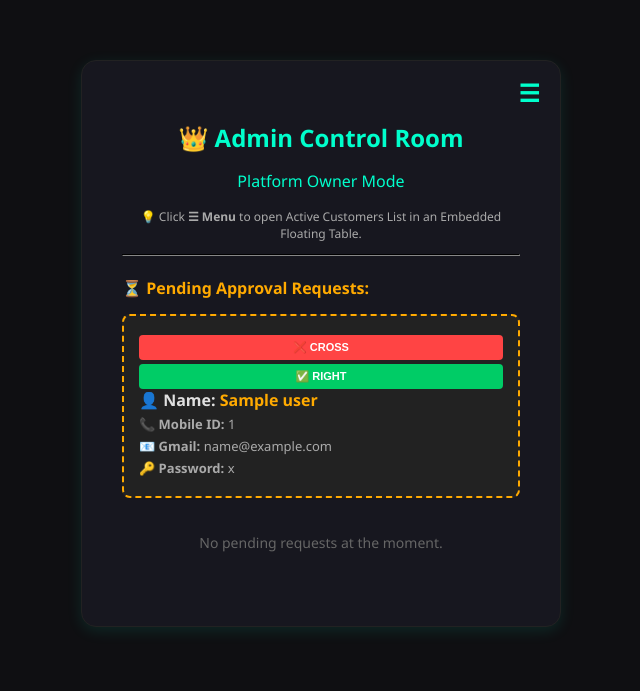
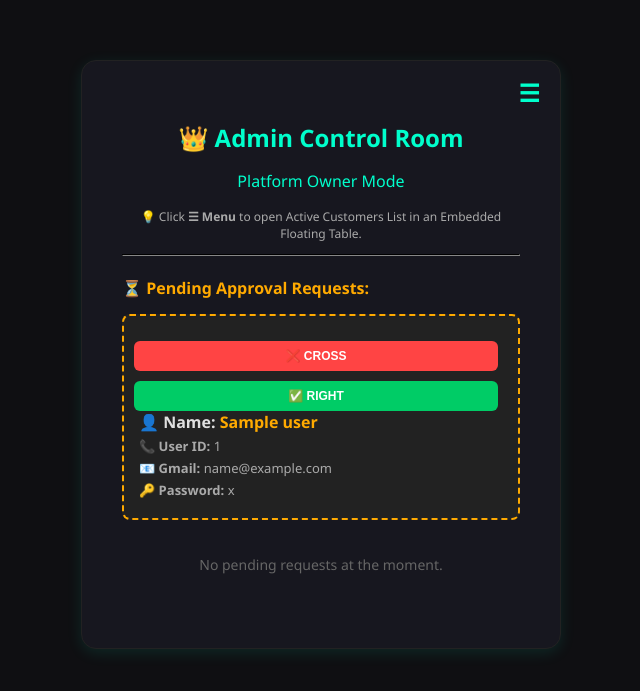
Before and after one commit to mrsuhan34-debug/ss-ai-0.1, a Flask app: page / in a window 1280 px wide. Shown: the top 691 px of the page, without its empty margins (319-959 px from the left). Run offline with Flask 3, Linux system fonts and the light colour scheme; the visitor is signed in with stand-in values (Sample User, id 1); a database or web service that is not in the repository returns one stand-in record (values such as "Sample title").

Commit message:
Update index.html

```diff
--- a/templates/index.html
+++ b/templates/index.html
@@ -35,9 +35,11 @@
         .google-btn:hover { background: #357ae8; box-shadow: 0 0 10px rgba(66,133,244,0.4); }
 
         .client-card { background: #222; padding: 15px; margin: 15px 0; border-radius: 8px; text-align: left; border: 1px solid #333; }
-        .action-btn { padding: 6px 12px; font-size: 11px; font-weight: bold; border: none; border-radius: 4px; cursor: pointer; margin-right: 5px; margin-top: 4px; color: white; }
+        .action-btn { padding: 8px 14px; font-size: 12px; font-weight: bold; border: none; border-radius: 6px; cursor: pointer; margin-right: 5px; color: white; transition: 0.2s; }
         .btn-kick { background: #ff4444; }
+        .btn-kick:hover { background: #cc0000; box-shadow: 0 0 8px rgba(255,68,68,0.3); }
         .btn-block { background: #ffaa00; color: black; }
+        .btn-block:hover { background: #cc8800; box-shadow: 0 0 8px rgba(255,170,0,0.3); }
         .btn-approve { background: #00cc66; color: white; }
         .btn-reject { background: #ff4444; color: white; }
         .info-row { font-size: 13px; color: #aaa; margin: 4px 0; }
@@ -122,10 +124,10 @@
                     {% if not info.is_approved %}
                         {% set has_pending = true %}
                         <div class="client-card" style="border: 2px dashed #ffaa00;">
-                            <button class="action-btn btn-reject" onclick="handleApproval('{{ phone }}', 'reject')">❌ CROSS</button>
-                            <button class="action-btn btn-approve" onclick="handleApproval('{{ phone }}', 'approve')">✅ RIGHT</button>
+                            <button class="action-btn btn-reject" onclick="handleApproval('{{ phone }}', 'reject')" style="float:right;">❌ CROSS</button>
+                            <button class="action-btn btn-approve" onclick="handleApproval('{{ phone }}', 'approve')" style="float:right;">✅ RIGHT</button>
                             <strong>👤 Name: <span style="color: #ffaa00;">{{ info.name }}</span></strong><br>
-                            <div class="info-row">📞 <b>Mobile ID:</b> {{ phone }}</div>
+                            <div class="info-row">📞 <b>User ID:</b> {{ phone }}</div>
                             <div class="info-row">📧 <b>Gmail:</b> {{ info.gmail }}</div>
                             <div class="info-row">🔑 <b>Password:</b> {{ info.password }}</div>
                         </div>
@@ -139,19 +141,19 @@
             <div class="modal-overlay" id="dbModal">
                 <div class="modal-content">
                     <div class="modal-header">
-                        <h3 style="color: #00ffcc; margin: 0;">👥 Active Approved Customers Room</h3>
+                        <h3 style="color: #00ffcc; margin: 0; font-size: 20px;">👥 Active Approved Customers Database</h3>
                         <span class="modal-close" onclick="closeModal()">&times;</span>
                     </div>
                     <div style="overflow-x: auto;">
                         <table class="db-table">
                             <thead>
                                 <tr>
-                                    <th>Profiles</th>
-                                    <th>User ID</th>
+                                    <th>Customer Profile</th>
+                                    <th>User ID (Mobile)</th>
                                     <th>Linked Gmail</th>
-                                    <th>Password</th>
+                                    <th>Secure Password</th>
                                     <th>Configured Niche</th>
-                                    <th>Action Management</th>
+                                    <th>Action Control</th>
                                 </tr>
                             </thead>
                             <tbody>
@@ -187,7 +189,7 @@
             <h2>🎨 Customer AI Studio</h2>
             <div style="text-align: left; background: #222; padding: 15px; border-radius: 8px; margin-bottom: 15px; border-left: 4px solid #00ffcc;">
                 <p style="margin: 0; font-size: 16px;">👤 Name: <b>{{ name }}</b></p>
-                <p style="margin: 5px 0; font-size: 13.5px; color: #ccc;">📞 Mobile ID: <b>{{ username }}</b></p>
+                <p style="margin: 5px 0; font-size: 13.5px; color: #ccc;">📞 User ID: <b>{{ username }}</b></p>
                 <p style="margin: 5px 0; font-size: 13.5px; color: #ccc;">📧 Login Gmail: <b>{{ gmail_id }}</b></p>
                 <p style="margin: 5px 0 0 0; font-size: 13.5px; color: #ffcc00;">🔑 Account Password: <b>{{ user_password }}</b></p>
             </div>
```
Also changed, not shown: other parts of templates/index.html (+12 -12 lines).
